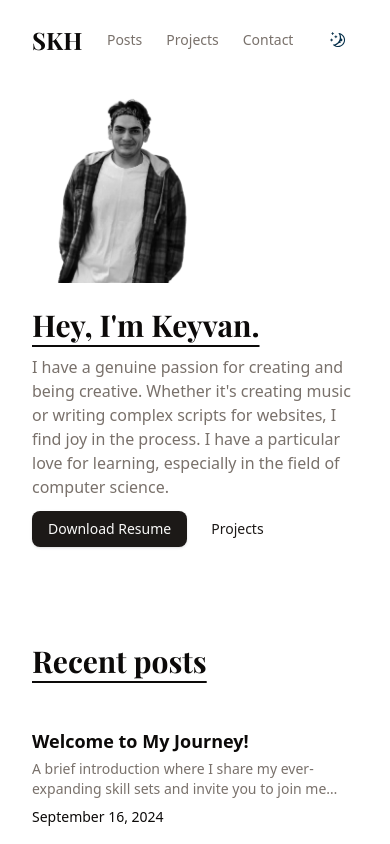
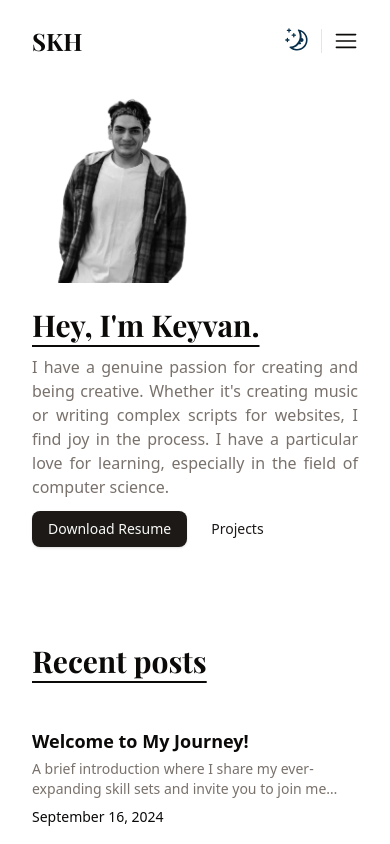
Before and after one commit to skh113/next-portfolio, a Next.js app: page / in a window 390 px wide. Shown: the top 844 px of the page. Built offline with nearby package versions, Linux system fonts and the light colour scheme; a web font is replaced by a local one.

Commit message:
feat: implement responsive mobile menu in Header component with toggle functionality

```diff
--- a/components/header.tsx
+++ b/components/header.tsx
@@ -1,36 +1,78 @@
+'use client';
+
+import { Cross1Icon, HamburgerMenuIcon } from '@radix-ui/react-icons';
 import Link from 'next/link';
+import { useState } from 'react';
 import ThemeToggle from '@/components/theme-toggle';
+import { Separator } from './ui/separator';
+
+const headerItems = [
+  { link: '/posts', label: 'Posts' },
+  { link: '/projects', label: 'Projects' },
+  { link: '/contact', label: 'Contact' }
+];
 
 export default function Header() {
-  const headerItems: {
-    link: string;
-    label: string;
-  }[] = [
-    { link: '/posts', label: 'Posts' },
-    { link: '/projects', label: 'Projects' },
-    { link: '/contact', label: 'Contact' }
-  ];
+  const [isMenuOpen, setIsMenuOpen] = useState(false);
+
+  const toggleMenu = () => setIsMenuOpen(!isMenuOpen);
 
   return (
-    <header className='fixed inset-x-0 top-0 z-50 bg-background/75 py-6 backdrop-blur-sm'>
+    <header className='fixed inset-x-0 top-0 z-50 bg-background py-6 backdrop-blur-sm'>
       <nav className='container flex max-w-3xl items-center justify-between'>
         <div>
           <Link href='/' className='font-serif text-2xl font-bold'>
             SKH
           </Link>
         </div>
-
-        <ul className='flex items-center gap-6 text-sm font-light text-muted-foreground sm:gap-10'>
-          {headerItems.map(({ label, link }, index) => (
-            <li key={index} className='transition-colors hover:text-foreground'>
-              <Link href={link}>{label}</Link>
+        <ul className='hidden items-center gap-6 text-sm font-light text-muted-foreground md:flex sm:gap-10'>
+          {headerItems.map(({ label, link }) => (
+            <li key={link} className='transition-colors hover:text-foreground'>
+              <Link href={{ pathname: link }}>{label}</Link>
             </li>
           ))}
         </ul>
-
-        <div>
+        <div className='ml-auto'>
           <ThemeToggle />
         </div>
+
+        <Separator orientation='vertical' className='h-6 mr-3' />
+
+        <button
+          className='md:hidden'
+          onClick={toggleMenu}
+          aria-label='Toggle menu'
+          aria-expanded={isMenuOpen}
+        >
+          {isMenuOpen ? (
+            <Cross1Icon className='size-6' />
+          ) : (
+            <HamburgerMenuIcon className='size-6' />
+          )}
+        </button>
+        {/* Mobile Menu Dropdown */}
+        {isMenuOpen && (
+          <div className='absolute left-0 right-0 top-full border-b border-border bg-background p-4 md:hidden'>
+            <ul className='flex flex-col items-center gap-3'>
+              {headerItems.map(({ label, link }, index) => (
+                <>
+                  <li key={link}>
+                    <Link
+                      href={{ pathname: link }}
+                      className='text-2xl font-medium transition-colors hover:text-muted-foreground'
+                      onClick={() => setIsMenuOpen(false)} // Close menu on click
+                    >
+                      {label}
+                    </Link>
+                  </li>
+                  {index !== headerItems.length - 1 && (
+                    <Separator orientation='horizontal' className='w-full' />
+                  )}
+                </>
+              ))}
+            </ul>
+          </div>
+        )}
       </nav>
     </header>
   );
--- a/components/intro.tsx
+++ b/components/intro.tsx
@@ -1,14 +1,14 @@
 import Image from 'next/image';
+import Link from 'next/link';
 import authorImage from '@/public/images/authors/keyvan-bw.png';
 import { Button } from './ui/button';
-import Link from 'next/link';
 
 export default function Intro() {
   return (
     <section className='flex flex-col-reverse items-start gap-x-10 gap-y-4 pb-24 md:flex-row md:items-center'>
       <div className='mt-2 flex-1 md:mt-0'>
         <h1 className='title no-underline'>Hey, I&#39;m Keyvan.</h1>
-        <p className='my-3 font-light text-muted-foreground'>
+        <p className='my-3 font-light text-muted-foreground text-justify'>
           {/*Beyond all the fancy words,*/}I have a genuine passion for creating
           and being creative. Whether it&apos;s creating music or writing
           complex scripts for websites, I find joy in the process. I have a
--- a/components/theme-toggle.tsx
+++ b/components/theme-toggle.tsx
@@ -1,20 +1,20 @@
-'use client'
+'use client';
 
-import { useTheme } from 'next-themes'
-import { useEffect, useState } from 'react'
-import { Button } from '@/components/ui/button'
-import { MoonIcon, SunIcon } from '@radix-ui/react-icons'
+import { MoonIcon, SunIcon } from '@radix-ui/react-icons';
+import { useTheme } from 'next-themes';
+import { useEffect, useState } from 'react';
+import { Button } from '@/components/ui/button';
 
 export default function ThemeToggle() {
-  const [mounted, setMounted] = useState(false)
-  const { setTheme, resolvedTheme } = useTheme()
+  const [mounted, setMounted] = useState(false);
+  const { setTheme, resolvedTheme } = useTheme();
 
   useEffect(() => {
-    setMounted(true)
-  }, [])
+    setMounted(true);
+  }, []);
 
   if (!mounted) {
-    return null
+    return null;
   }
 
   return (
@@ -22,15 +22,15 @@ export default function ThemeToggle() {
       size='sm'
       variant='ghost'
       onClick={() => {
-        setTheme(resolvedTheme === 'dark' ? 'light' : 'dark')
+        setTheme(resolvedTheme === 'dark' ? 'light' : 'dark');
       }}
     >
       {resolvedTheme === 'dark' ? (
-        <SunIcon className='size-4 text-orange-300' />
+        <SunIcon className='size-6 text-orange-300' />
       ) : (
-        <MoonIcon className='size-4 text-sky-950' />
+        <MoonIcon className='size-6 text-sky-950' />
       )}
       <span className='sr-only'>Toggle theme</span>
     </Button>
-  )
+  );
 }
--- /dev/null
+++ b/components/ui/separator.tsx
@@ -0,0 +1,31 @@
+'use client';
+
+import * as SeparatorPrimitive from '@radix-ui/react-separator';
+import * as React from 'react';
+
+import { cn } from '@/lib/utils';
+
+const Separator = React.forwardRef<
+  React.ElementRef<typeof SeparatorPrimitive.Root>,
+  React.ComponentPropsWithoutRef<typeof SeparatorPrimitive.Root>
+>(
+  (
+    { className, orientation = 'horizontal', decorative = true, ...props },
+    ref
+  ) => (
+    <SeparatorPrimitive.Root
+      ref={ref}
+      decorative={decorative}
+      orientation={orientation}
+      className={cn(
+        'shrink-0 bg-border',
+        orientation === 'horizontal' ? 'h-[1px] w-full' : 'h-full w-[1px]',
+        className
+      )}
+      {...props}
+    />
+  )
+);
+Separator.displayName = SeparatorPrimitive.Root.displayName;
+
+export { Separator };
--- a/package.json
+++ b/package.json
@@ -12,6 +12,7 @@
   "dependencies": {
     "@hookform/resolvers": "^5.2.2",
     "@radix-ui/react-icons": "^1.3.2",
+    "@radix-ui/react-separator": "^1.1.8",
     "@radix-ui/react-slot": "^1.2.4",
     "@sentry/nextjs": "^10.26.0",
     "@tailwindcss/typography": "^0.5.19",
```
Also changed, not shown: 1 other file (tests, documents, lock files or other folders).
